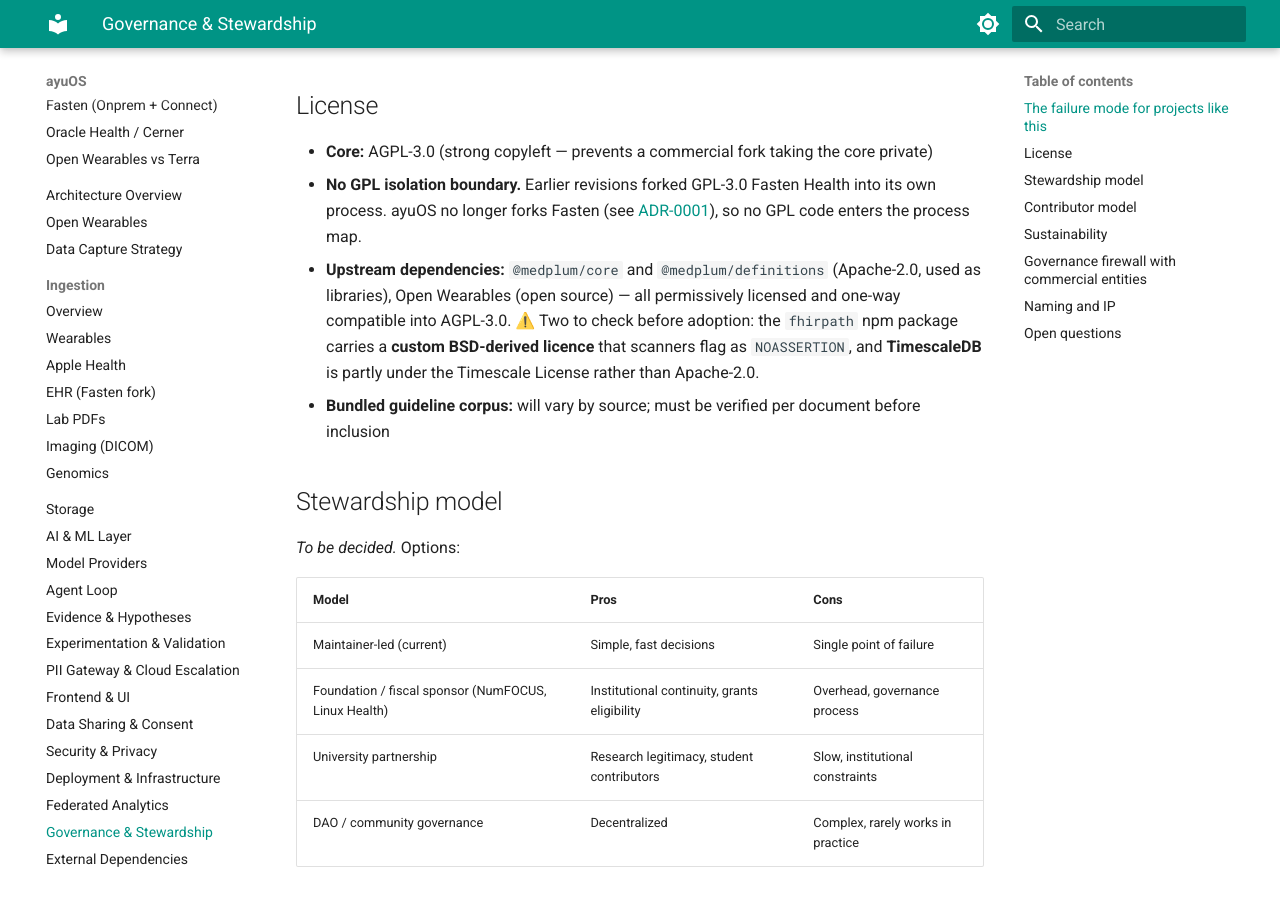
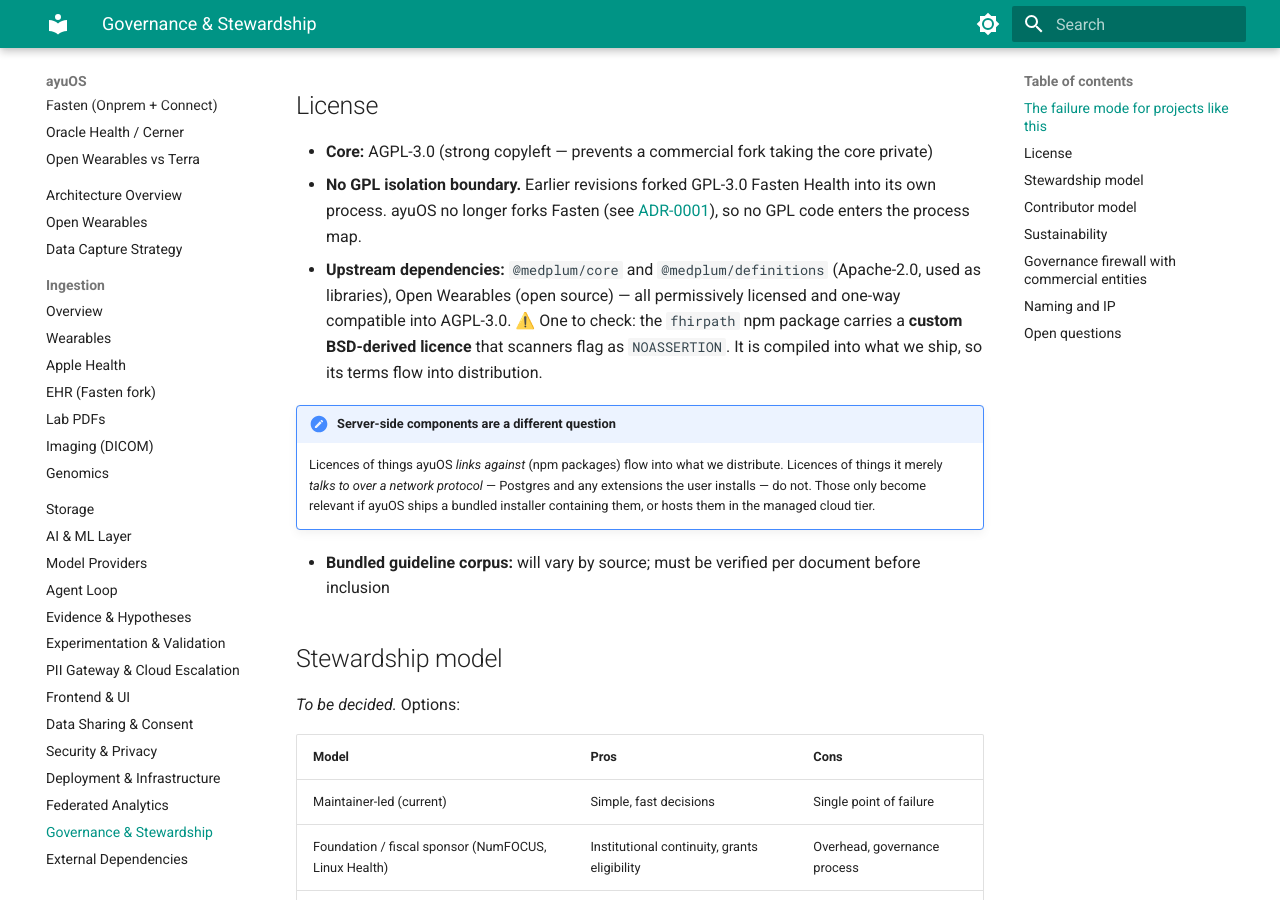
Before and after one commit to XanaduCo/AyuSpec, an MkDocs documentation site: the page built from docs/governance.md, in a window 1280 px wide and 900 px high, scrolled down 402 px. Built offline with MkDocs 1.6.1 and Material for MkDocs 9.7.7, drawn with Linux system fonts in a browser that asks for light colours.

Commit message:
Drop the TimescaleDB licence warning; default to native partitioning
The warning was wrong. TimescaleDB is a Postgres extension running in the
database server process, reached over the wire protocol -- that is not linking,
so no AGPL combination question arises, and the user installs Postgres
themselves so ayuOS is not a distributor. "Matters for AGPL distribution" was
simply incorrect.

The distinction that does hold: licences of things compiled into what we ship
(npm packages such as fhirpath) flow into distribution; licences of things we
merely talk to over a protocol do not. That is now stated in governance.md,
along with the two narrow cases where server-side licences would return -- a
bundled installer, or the managed cloud tier.

Also makes the question moot in practice: native Postgres declarative
partitioning by time plus a BRIN index is the stated default for the
time-series table. Hypertables, continuous aggregates and compression earn
their keep at multi-tenant scale, not at one user with tens of millions of
rows. No extension until profiling demands one.

Co-Authored-By: Claude Opus 4.8 <noreply@anthropic.com>

```diff
--- a/docs/governance.md
+++ b/docs/governance.md
@@ -17,9 +17,15 @@ The mitigations are governance and sustainability — not a business model.
   GPL code enters the process map.
 - **Upstream dependencies:** `@medplum/core` and `@medplum/definitions` (Apache-2.0, used as
   libraries), Open Wearables (open source) — all permissively licensed and one-way compatible
-  into AGPL-3.0. ⚠️ Two to check before adoption: the `fhirpath` npm package carries a
-  **custom BSD-derived licence** that scanners flag as `NOASSERTION`, and **TimescaleDB** is
-  partly under the Timescale License rather than Apache-2.0.
+  into AGPL-3.0. ⚠️ One to check: the `fhirpath` npm package carries a **custom BSD-derived
+  licence** that scanners flag as `NOASSERTION`. It is compiled into what we ship, so its
+  terms flow into distribution.
+
+!!! note "Server-side components are a different question"
+    Licences of things ayuOS *links against* (npm packages) flow into what we distribute.
+    Licences of things it merely *talks to over a network protocol* — Postgres and any
+    extensions the user installs — do not. Those only become relevant if ayuOS ships a
+    bundled installer containing them, or hosts them in the managed cloud tier.
 - **Bundled guideline corpus:** will vary by source; must be verified per document before inclusion
 
 ## Stewardship model
```
Also changed, not shown: docs/adr/0002-clinical-data-store.md (+3 -2 lines), docs/storage.md (+7 -2 lines).
